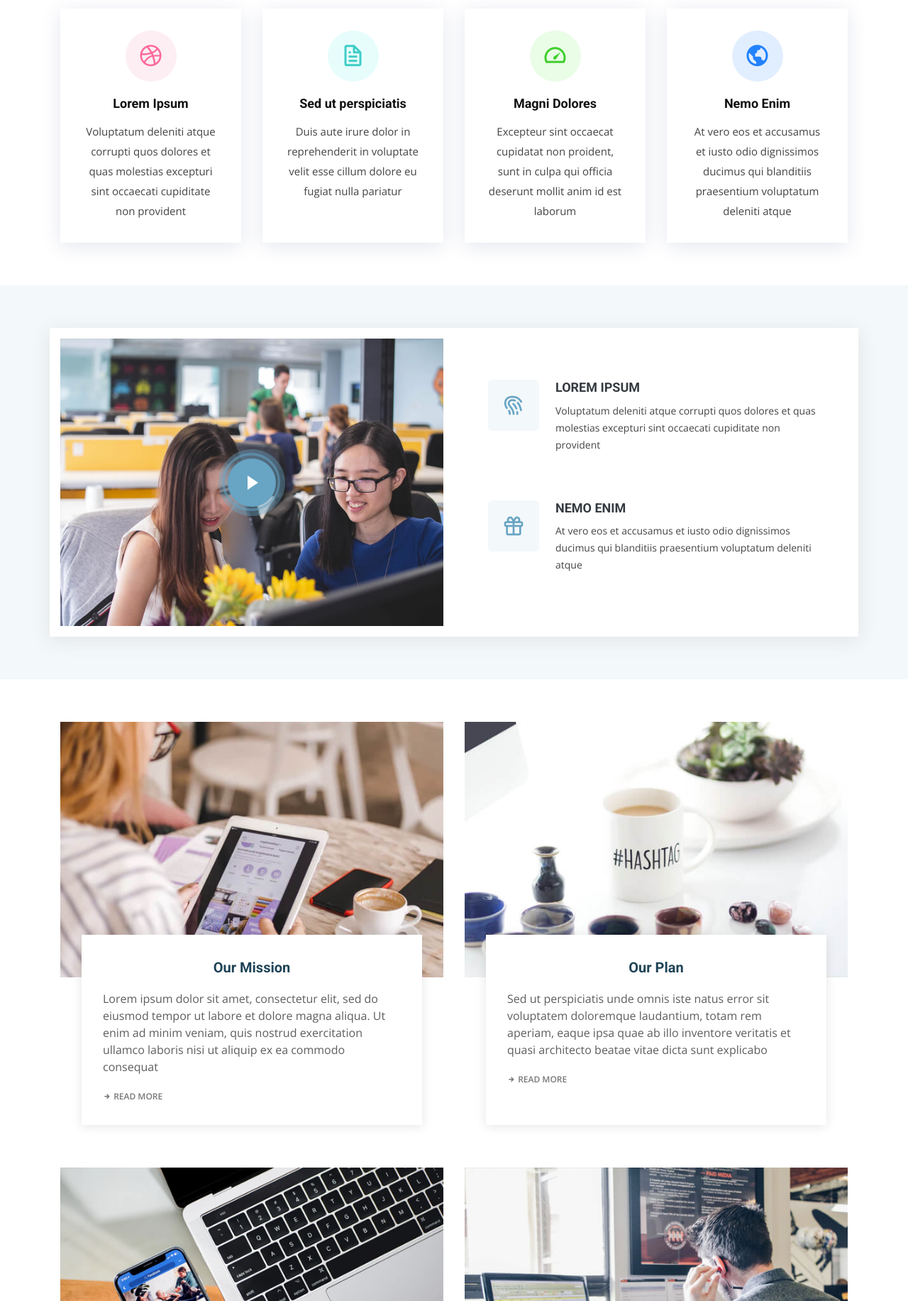
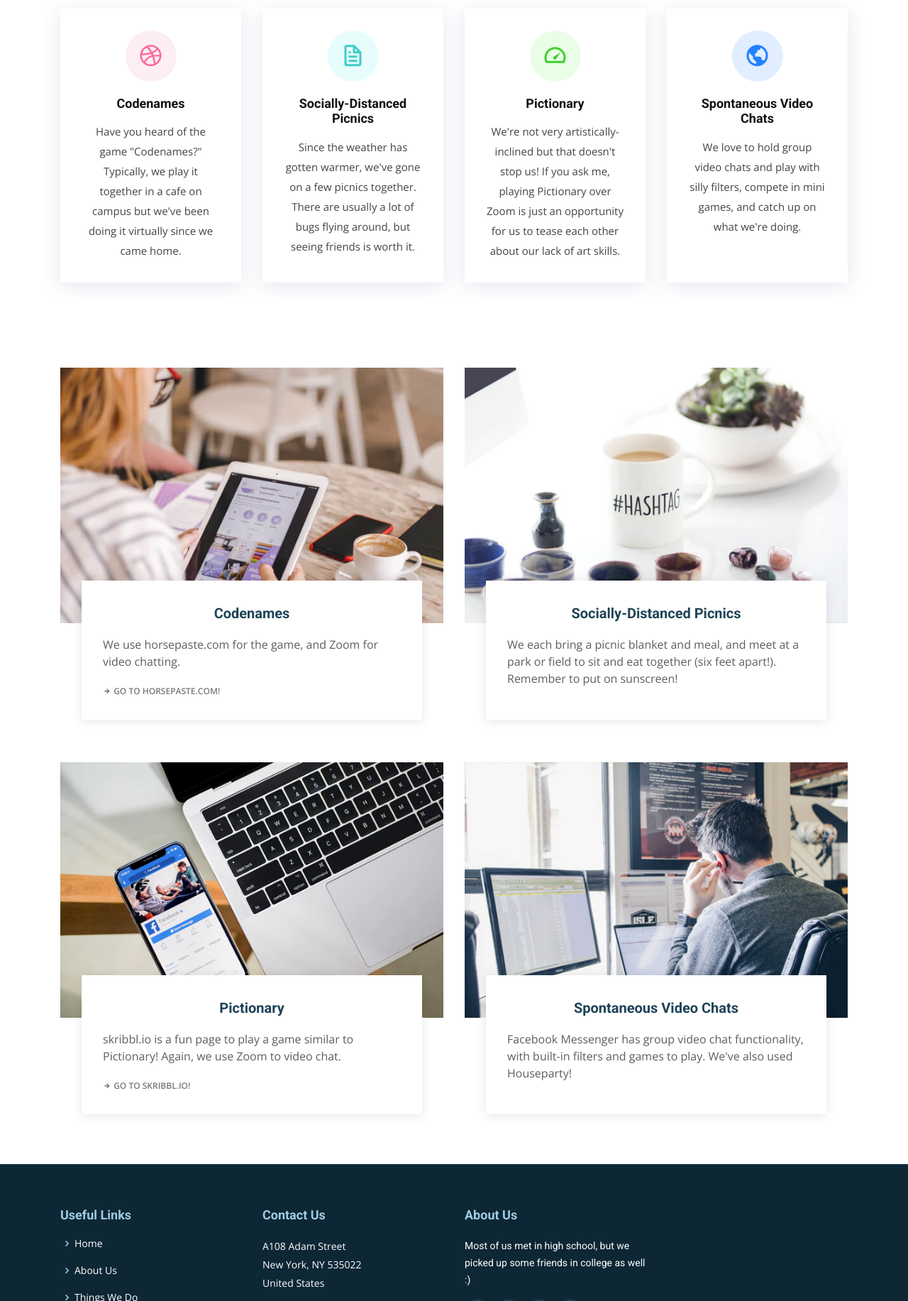
Before and after one commit to xu-june/xu-june.github.io, a plain HTML site: page services.html in a window 1280 px wide. Shown: the part 200-2033 px from the top of the page at 71% size. Drawn offline with nearby package versions, Linux system fonts and the light colour scheme.

Commit message:
Finished services.html

```diff
--- a/services.html
+++ b/services.html
@@ -5,7 +5,7 @@
   <meta charset="utf-8">
   <meta content="width=device-width, initial-scale=1.0" name="viewport">
 
-  <title>Services - Moderna Bootstrap Template</title>
+  <title>Things We Do</title>
   <meta content="" name="descriptison">
   <meta content="" name="keywords">
 
@@ -50,14 +50,14 @@
 
       <nav class="nav-menu float-right d-none d-lg-block">
         <ul>
-          <li><a href="index.html">Home</a></li>
+          <li class="active"><a href="index.html">Home</a></li>
           <li><a href="about.html">About Us</a></li>
-          <li class="active"><a href="services.html">Services</a></li>
-          <li><a href="portfolio.html">Portfolio</a></li>
-          <li><a href="team.html">Team</a></li>
-          <li><a href="blog.html">Blog</a></li>
-          <li class="drop-down"><a href="">Drop Down</a>
-            <ul>
+          <li><a href="services.html">Things We Do</a></li>
+          <!-- <li><a href="portfolio.html">Portfolio</a></li> -->
+          <!-- <li><a href="team.html">Team</a></li> -->
+          <!-- <li><a href="blog.html">Post-Quarantine Plans</a></li> -->
+          <!-- <li class="drop-down"><a href="">Drop Down</a> -->
+            <!-- <ul>
               <li><a href="#">Drop Down 1</a></li>
               <li class="drop-down"><a href="#">Drop Down 2</a>
                 <ul>
@@ -71,7 +71,7 @@
               <li><a href="#">Drop Down 3</a></li>
               <li><a href="#">Drop Down 4</a></li>
               <li><a href="#">Drop Down 5</a></li>
-            </ul>
+            </ul> -->
           </li>
           <li><a href="contact.html">Contact Us</a></li>
         </ul>
@@ -87,10 +87,10 @@
       <div class="container">
 
         <div class="d-flex justify-content-between align-items-center">
-          <h2>Our Services</h2>
+          <h2>Things We Do</h2>
           <ol>
             <li><a href="index.html">Home</a></li>
-            <li>Our Services</li>
+            <li>Things We Do</li>
           </ol>
         </div>
 
@@ -105,32 +105,32 @@
           <div class="col-md-6 col-lg-3 d-flex align-items-stretch" data-aos="fade-up">
             <div class="icon-box icon-box-pink">
               <div class="icon"><i class="bx bxl-dribbble"></i></div>
-              <h4 class="title"><a href="">Lorem Ipsum</a></h4>
-              <p class="description">Voluptatum deleniti atque corrupti quos dolores et quas molestias excepturi sint occaecati cupiditate non provident</p>
+              <h4 class="title"><a href="">Codenames</a></h4>
+              <p class="description">Have you heard of the game "Codenames?" Typically, we play it together in a cafe on campus but we've been doing it virtually since we came home.</p>
             </div>
           </div>
 
           <div class="col-md-6 col-lg-3 d-flex align-items-stretch" data-aos="fade-up" data-aos-delay="100">
             <div class="icon-box icon-box-cyan">
               <div class="icon"><i class="bx bx-file"></i></div>
-              <h4 class="title"><a href="">Sed ut perspiciatis</a></h4>
-              <p class="description">Duis aute irure dolor in reprehenderit in voluptate velit esse cillum dolore eu fugiat nulla pariatur</p>
+              <h4 class="title"><a href="">Socially-Distanced Picnics</a></h4>
+              <p class="description">Since the weather has gotten warmer, we've gone on a few picnics together. There are usually a lot of bugs flying around, but seeing friends is worth it.</p>
             </div>
           </div>
 
           <div class="col-md-6 col-lg-3 d-flex align-items-stretch" data-aos="fade-up" data-aos-delay="200">
             <div class="icon-box icon-box-green">
               <div class="icon"><i class="bx bx-tachometer"></i></div>
-              <h4 class="title"><a href="">Magni Dolores</a></h4>
-              <p class="description">Excepteur sint occaecat cupidatat non proident, sunt in culpa qui officia deserunt mollit anim id est laborum</p>
+              <h4 class="title"><a href="">Pictionary</a></h4>
+              <p class="description">We're not very artistically-inclined but that doesn't stop us! If you ask me, playing Pictionary over Zoom is just an opportunity for us to tease each other about our lack of art skills.</p>
             </div>
           </div>
 
           <div class="col-md-6 col-lg-3 d-flex align-items-stretch" data-aos="fade-up" data-aos-delay="200">
             <div class="icon-box icon-box-blue">
               <div class="icon"><i class="bx bx-world"></i></div>
-              <h4 class="title"><a href="">Nemo Enim</a></h4>
-              <p class="description">At vero eos et accusamus et iusto odio dignissimos ducimus qui blanditiis praesentium voluptatum deleniti atque</p>
+              <h4 class="title"><a href="">Spontaneous Video Chats</a></h4>
+              <p class="description">We love to hold group video chats and play with silly filters, compete in mini games, and catch up on what we're doing.</p>
             </div>
           </div>
 
@@ -140,7 +140,7 @@
     </section><!-- End Services Section -->
 
     <!-- ======= Why Us Section ======= -->
-    <section class="why-us section-bg" data-aos="fade-up" date-aos-delay="200">
+    <!-- <section class="why-us section-bg" data-aos="fade-up" date-aos-delay="200">
       <div class="container">
 
         <div class="row">
@@ -167,7 +167,7 @@
         </div>
 
       </div>
-    </section><!-- End Why Us Section -->
+    </section>End Why Us Section -->
 
     <!-- ======= Service Details Section ======= -->
     <section class="service-details">
@@ -180,9 +180,9 @@
                 <img src="assets/img/service-details-1.jpg" alt="...">
               </div>
               <div class="card-body">
-                <h5 class="card-title"><a href="#">Our Mission</a></h5>
-                <p class="card-text">Lorem ipsum dolor sit amet, consectetur elit, sed do eiusmod tempor ut labore et dolore magna aliqua. Ut enim ad minim veniam, quis nostrud exercitation ullamco laboris nisi ut aliquip ex ea commodo consequat</p>
-                <div class="read-more"><a href="#"><i class="icofont-arrow-right"></i> Read More</a></div>
+                <h5 class="card-title"><a href="#">Codenames</a></h5>
+                <p class="card-text">We use horsepaste.com for the game, and Zoom for video chatting.</p>
+                <div class="read-more"><a href="https://www.horsepaste.com/"><i class="icofont-arrow-right"></i> Go to horsepaste.com!</a></div>
               </div>
             </div>
           </div>
@@ -192,9 +192,9 @@
                 <img src="assets/img/service-details-2.jpg" alt="...">
               </div>
               <div class="card-body">
-                <h5 class="card-title"><a href="#">Our Plan</a></h5>
-                <p class="card-text">Sed ut perspiciatis unde omnis iste natus error sit voluptatem doloremque laudantium, totam rem aperiam, eaque ipsa quae ab illo inventore veritatis et quasi architecto beatae vitae dicta sunt explicabo</p>
-                <div class="read-more"><a href="#"><i class="icofont-arrow-right"></i> Read More</a></div>
+                <h5 class="card-title"><a href="#">Socially-Distanced Picnics</a></h5>
+                <p class="card-text">We each bring a picnic blanket and meal, and meet at a park or field to sit and eat together (six feet apart!). Remember to put on sunscreen!</p>
+                <!-- <div class="read-more"><a href="#"><i class="icofont-arrow-right"></i> Read More</a></div> -->
               </div>
             </div>
 
@@ -205,9 +205,9 @@
                 <img src="assets/img/service-details-3.jpg" alt="...">
               </div>
               <div class="card-body">
-                <h5 class="card-title"><a href="#">Our Vision</a></h5>
-                <p class="card-text">Nemo enim ipsam voluptatem quia voluptas sit aut odit aut fugit, sed quia magni dolores eos qui ratione voluptatem sequi nesciunt Neque porro quisquam est, qui dolorem ipsum quia dolor sit amet</p>
-                <div class="read-more"><a href="#"><i class="icofont-arrow-right"></i> Read More</a></div>
+                <h5 class="card-title"><a href="#">Pictionary</a></h5>
+                <p class="card-text">skribbl.io is a fun page to play a game similar to Pictionary! Again, we use Zoom to video chat.</p>
+                <div class="read-more"><a href="https://skribbl.io/"><i class="icofont-arrow-right"></i> Go to skribbl.io!</a></div>
               </div>
             </div>
           </div>
@@ -217,9 +217,9 @@
                 <img src="assets/img/service-details-4.jpg" alt="...">
               </div>
               <div class="card-body">
-                <h5 class="card-title"><a href="#">Our Care</a></h5>
-                <p class="card-text">Nostrum eum sed et autem dolorum perspiciatis. Magni porro quisquam laudantium voluptatem. In molestiae earum ab sit esse voluptatem. Eos ipsam cumque ipsum officiis qui nihil aut incidunt aut</p>
-                <div class="read-more"><a href="#"><i class="icofont-arrow-right"></i> Read More</a></div>
+                <h5 class="card-title"><a href="#">Spontaneous Video Chats</a></h5>
+                <p class="card-text">Facebook Messenger has group video chat functionality, with built-in filters and games to play. We've also used Houseparty!</p>
+                <!-- <div class="read-more"><a href="#"><i class="icofont-arrow-right"></i> Read More</a></div> -->
               </div>
             </div>
           </div>
@@ -229,7 +229,7 @@
     </section><!-- End Service Details Section -->
 
     <!-- ======= Pricing Section ======= -->
-    <section class="pricing section-bg" data-aos="fade-up">
+    <!-- <section class="pricing section-bg" data-aos="fade-up">
       <div class="container">
 
         <div class="section-title">
@@ -281,14 +281,14 @@
         </div>
 
       </div>
-    </section><!-- End Pricing Section -->
+    </section>End Pricing Section -->
 
   </main><!-- End #main -->
 
   <!-- ======= Footer ======= -->
   <footer id="footer" data-aos="fade-up" data-aos-easing="ease-in-out" data-aos-duration="500">
 
-    <div class="footer-newsletter">
+    <!-- <div class="footer-newsletter">
       <div class="container">
         <div class="row">
           <div class="col-lg-6">
@@ -302,7 +302,7 @@
           </div>
         </div>
       </div>
-    </div>
+    </div> -->
 
     <div class="footer-top">
       <div class="container">
@@ -312,14 +312,15 @@
             <h4>Useful Links</h4>
             <ul>
               <li><i class="bx bx-chevron-right"></i> <a href="#">Home</a></li>
-              <li><i class="bx bx-chevron-right"></i> <a href="#">About us</a></li>
-              <li><i class="bx bx-chevron-right"></i> <a href="#">Services</a></li>
+              <li><i class="bx bx-chevron-right"></i> <a href="about.html">About Us</a></li>
+              <li><i class="bx bx-chevron-right"></i> <a href="services.html">Things We Do</a></li>
+              <!-- <li><i class="bx bx-chevron-right"></i> <a href="blog.html">Post-Quarantine Plans</a></li> -->
               <li><i class="bx bx-chevron-right"></i> <a href="#">Terms of service</a></li>
               <li><i class="bx bx-chevron-right"></i> <a href="#">Privacy policy</a></li>
             </ul>
           </div>
 
-          <div class="col-lg-3 col-md-6 footer-links">
+          <!-- <div class="col-lg-3 col-md-6 footer-links">
             <h4>Our Services</h4>
             <ul>
               <li><i class="bx bx-chevron-right"></i> <a href="#">Web Design</a></li>
@@ -328,7 +329,7 @@
               <li><i class="bx bx-chevron-right"></i> <a href="#">Marketing</a></li>
               <li><i class="bx bx-chevron-right"></i> <a href="#">Graphic Design</a></li>
             </ul>
-          </div>
+          </div> -->
 
           <div class="col-lg-3 col-md-6 footer-contact">
             <h4>Contact Us</h4>
@@ -343,8 +344,8 @@
           </div>
 
           <div class="col-lg-3 col-md-6 footer-info">
-            <h3>About Moderna</h3>
-            <p>Cras fermentum odio eu feugiat lide par naso tierra. Justo eget nada terra videa magna derita valies darta donna mare fermentum iaculis eu non diam phasellus.</p>
+            <h3>About Us</h3>
+            <p>Most of us met in high school, but we picked up some friends in college as well :)</p>
             <div class="social-links mt-3">
               <a href="#" class="twitter"><i class="bx bxl-twitter"></i></a>
               <a href="#" class="facebook"><i class="bx bxl-facebook"></i></a>
```
Also changed, not shown: about.html (+9 -11 lines), index.html (+5 -5 lines).
